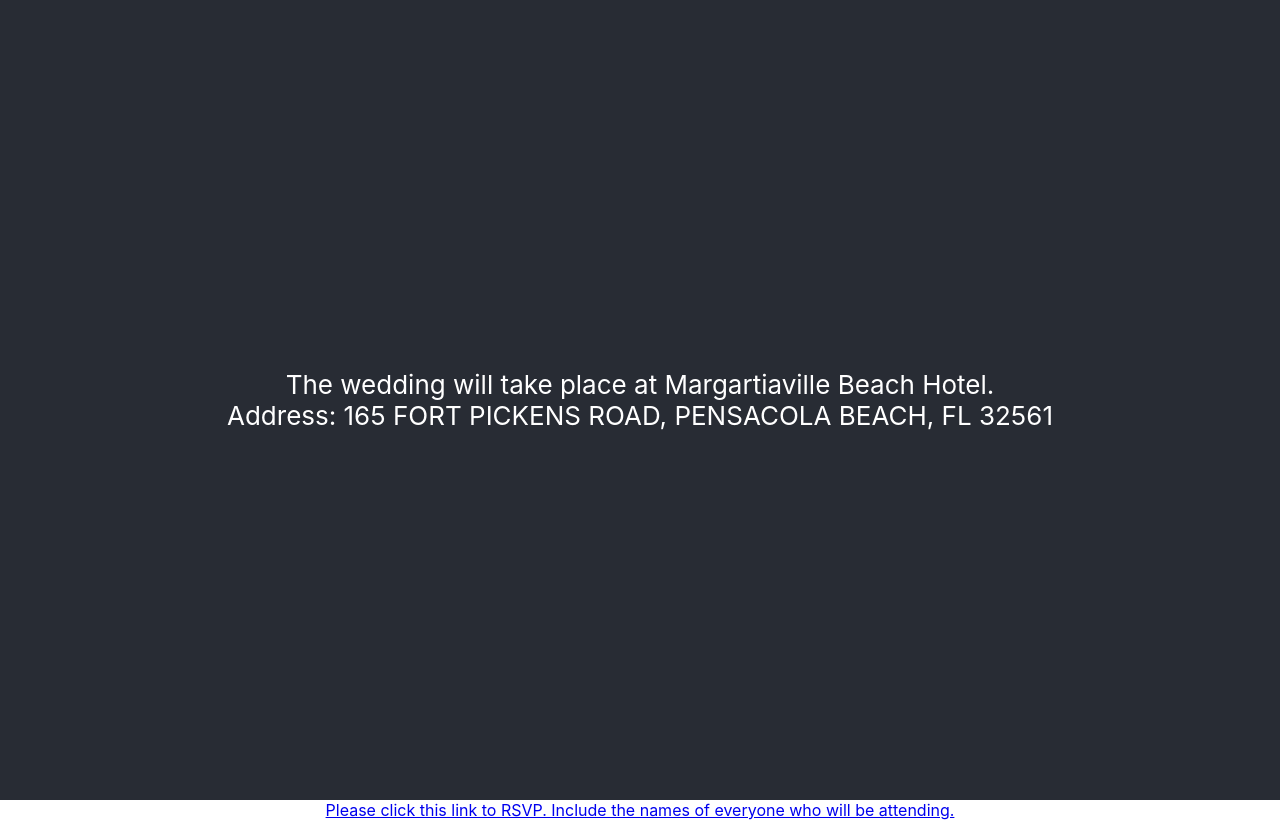
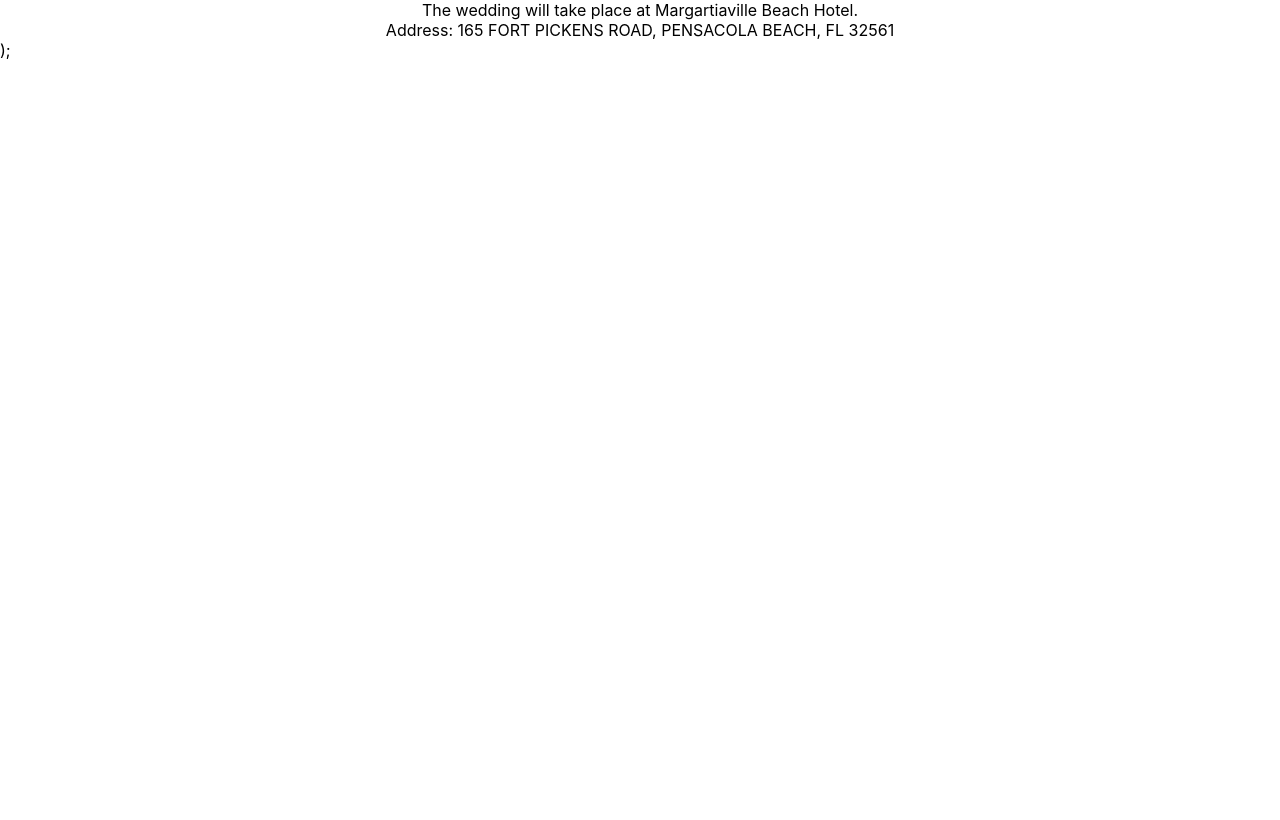
Before and after one commit to tiptondt1998/dxdweddingsite, a React (Create React App) app: page / in a window 1280 px wide. Built offline with nearby package versions, Linux system fonts and the light colour scheme.

Commit message:
added apollo router

```diff
--- a/src/App.js
+++ b/src/App.js
@@ -2,17 +2,34 @@
 import './App.css';
 import Venue from './Venue/index';
 import RsvpForm from './RsvpForm/index'
+import { BrowserRouter as Router, Route, Switch } from 'react-router-dom';
+import { ApolloProvider } from '@apollo/react-hooks';
+import ApolloClient from 'apollo-boost';
+const client = new ApolloClient({
+  request: (operation) => {
+    const token = localStorage.getItem('id_token');
+    operation.setContext({
+      headers: {
+        authorization: token ? `Bearer ${token}` : '',
+      },
+    });
+  },
+  uri: 'http://localhost:3001/graphql',
+});
 
 function App() {
-  return (
-    <div className="App">
-      <header className="App-header">
-        <Venue />
-      </header>
-      <footer>
+  return(
+<ApolloProvider client={client}>
+  <Router>
+        <div className="App">
+      <Route exact path='/' component={Venue}/>
+      {/* <footer>
         <RsvpForm />
-      </footer>
+      </footer> */}
     </div>
+  );
+  </Router>
+</ApolloProvider>
   );
 }
 
```
Also changed, not shown: package.json (+8 -3 lines), 1 other file (tests, documents, lock files or other folders).
